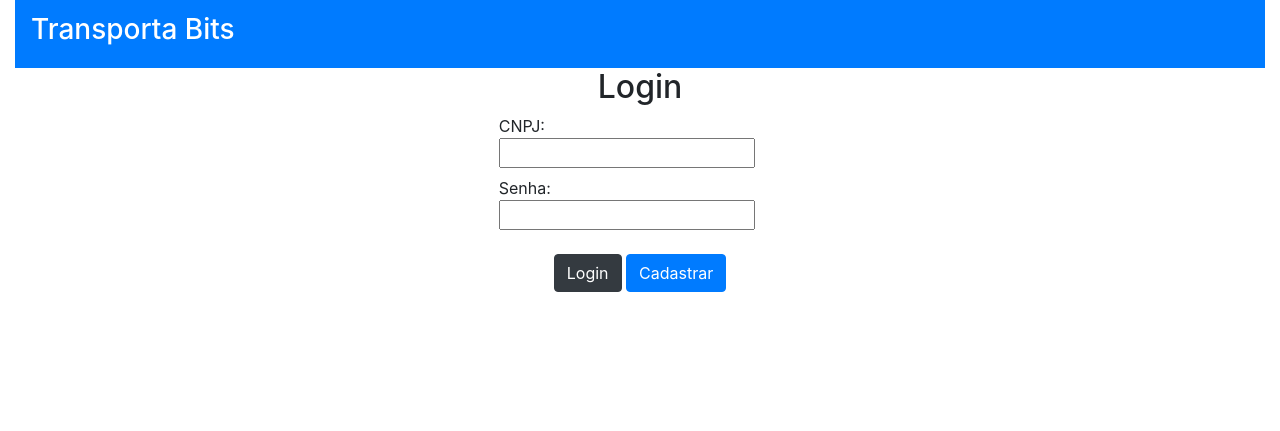
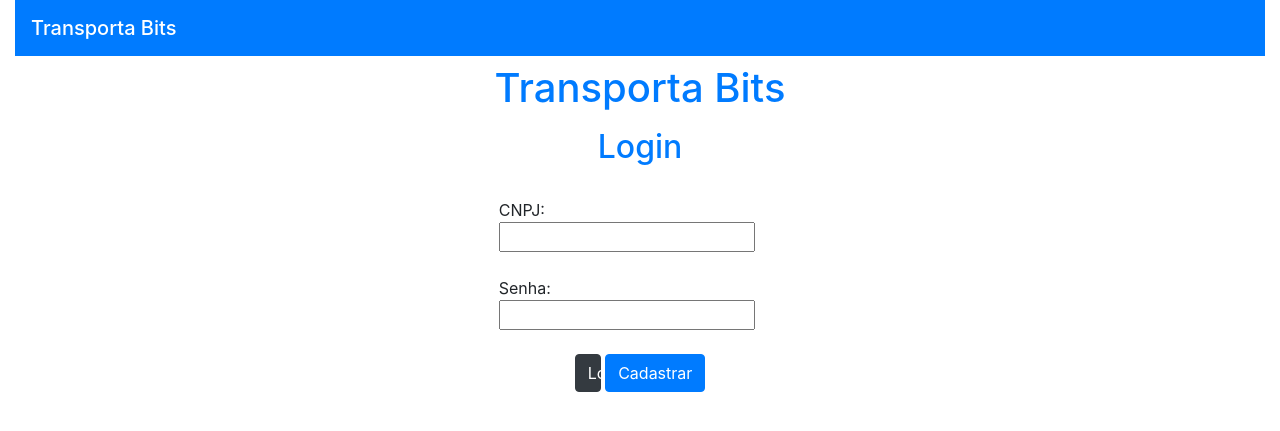
Before and after one commit to MatheusOliveira2/TransportaBits, a PHP site: page / in a window 1280 px wide. Shown: the top 431 px of the page. Run offline with PHP 8.4, Linux system fonts and the light colour scheme; some libraries are stand-ins or nearby versions.

Commit message:
index...

```diff
--- a/src/index.php
+++ b/src/index.php
@@ -1,10 +1,11 @@
 <!-- Interface com os campos necessários para cadastras veículos -->
 
 <html>
+
 <head>
-		<meta http-equiv="Content-Type" content="text/html"; charset="utf-8">
-		<link href="node_modules/bootstrap/compiler/bootstrap.css" rel="stylesheet" type="text/css"/>
-		<link href="node_modules/bootstrap/compiler/styles.css" rel="stylesheet" type="text/css"/>
+	<meta http-equiv="Content-Type" content="text/html" ; charset="utf-8">
+	<link href="node_modules/bootstrap/compiler/bootstrap.css" rel="stylesheet" type="text/css" />
+	<link href="node_modules/bootstrap/compiler/styles.css" rel="stylesheet" type="text/css" />
 	<script type="text/javascript" src="node_modules/jquery/dist/jquery.js"></script>
 	<script type="text/javascript" src="node_modules/popper.js/dist/umd/popper.js"></script>
 	<script type="text/javascript" src="node_modules/bootstrap/dist/js/bootstrap.js"></script>
@@ -12,28 +13,45 @@
 </head>
 
 <body>
+
+
+
 	<div class="container-fluid">
-			<nav class="navbar navbar-expand-lg navbar-dark bg-primary">
-				<a class="navbar-brand h1 mb-0" href="#"> <h3>Transporta Bits</h3></a>
+		<nav class="navbar navbar-expand-lg navbar-dark bg-primary ">
+			<a class="navbar-brand h3 mb-0" href="#"> Transporta Bits</a>
 		</nav>
-			<div class="col-sm-12 col-md-12 col-lg-12 text-center">
-				<form action="controller/C_cadastroVeiculo.php" method="POST">
-					<h2>Login</h2>
-					<div class="row d-flex justify-content-center mt-2">
-							<div class="col-3 " style="text-align: left;">
-								CNPJ:<br /> <input type="text" name="cnpj" /><br />
+
+		<div class="row">
+			<div class="col-sm-12 text-center">
+				<p class="text-primary h1 mt-2">
+					Transporta Bits
+				</p>
+			</div>
+			<div class="col-sm-12 text-center">
+				<p class="text-primary h2 mt-2">
+					Login
+				</p>
 			</div>
 		</div>
-					<div class="row d-flex justify-content-center mt-2">
+		<div class="form-group col-sm-12 col-md-12 col-lg-12 text-center">
+			<form action="controller/C_cadastroVeiculo.php" method="POST">
+				<div class="row d-flex justify-content-center mt-4">
 					<div class="col-3 " style="text-align: left;">
-							Senha:<br /> <input type="password" name="senha" /><br />
+						CNPJ: <input type="text" name="cnpj" /><br />
+					</div>
+				</div>
+				<div class="row justify-content-center mt-4">
+					<div class="col-3 " style="text-align: left;">
+						Senha:<input type="password" name="senha" /><br />
 					</div>
 				</div>
 				<br />
-					<a class="btn btn-dark" href="view/gerenciarFrota.php"> Login </a>
-                    <a class="btn btn-primary" href="view/cadastrarCliente.php" >Cadastrar</a>
+				<a class="btn btn-dark" style = "width: 20px" href="view/gerenciarFrota.php"> Login </a>
+				<a class="btn btn-primary" href="view/cadastrarCliente.php">Cadastrar</a>
+
 			</form>
 		</div>
 	</div>
 </body>
+
 </html>
```
Lines whose indentation alone changed are shown as unchanged.
